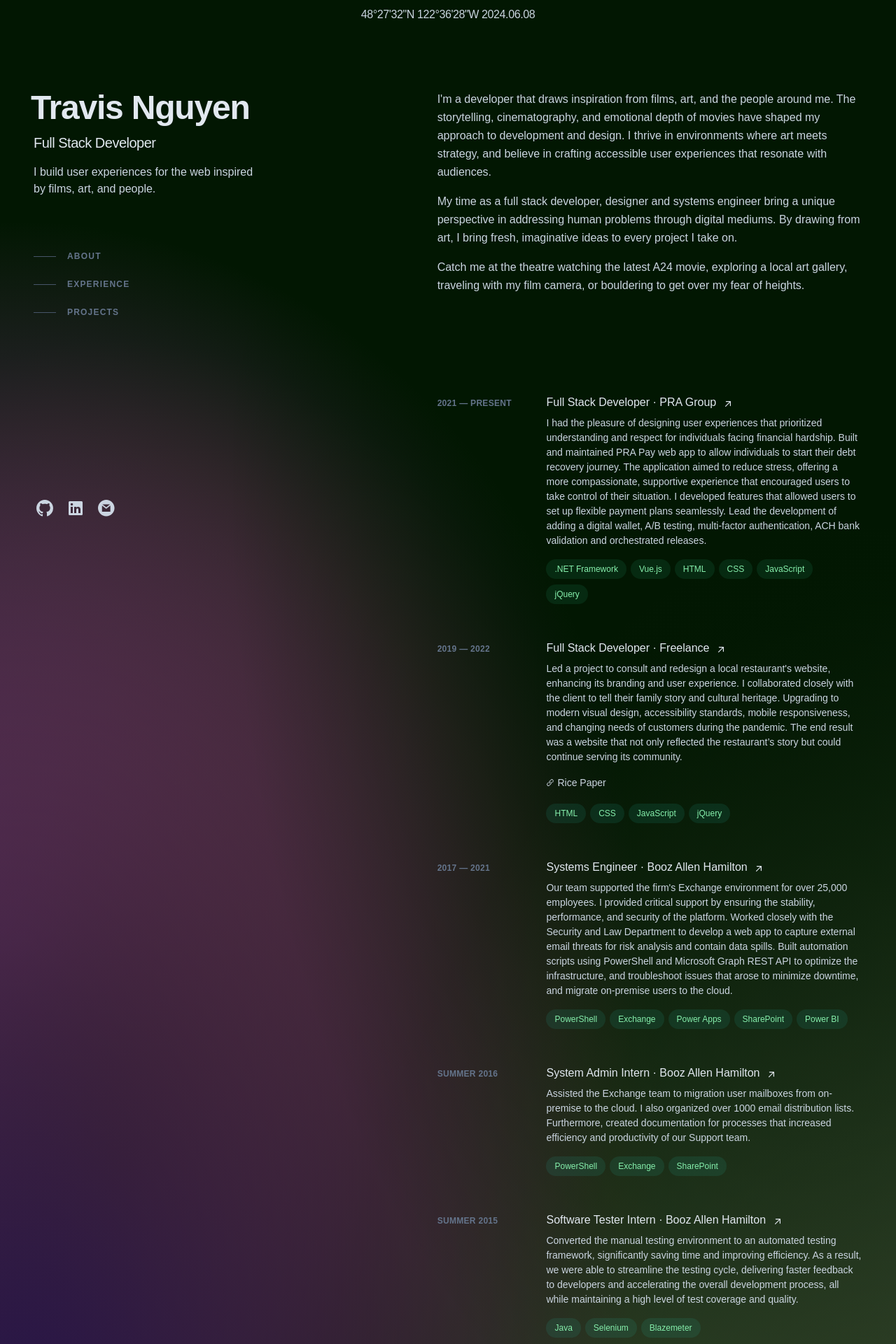
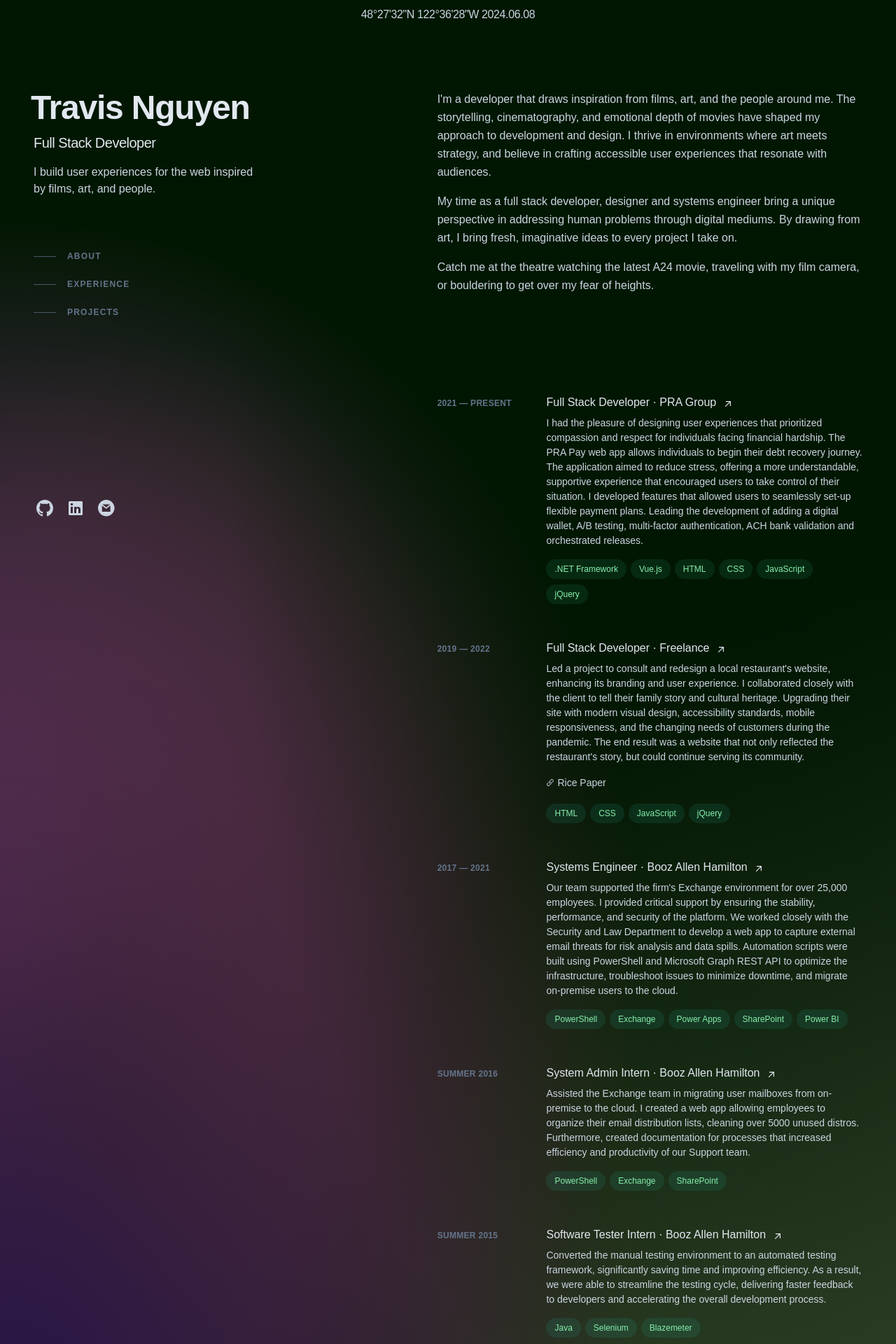
Before and after one commit to NguyenTrav/NguyenTrav-website, a SvelteKit app: page / in a window 1280 px wide. Shown: the top 1920 px of the page at 70% size. Built offline with nearby package versions, Linux system fonts and the light colour scheme; a web font is replaced by a local one.

Commit message:
updated language

```diff
--- a/src/components/About.svelte
+++ b/src/components/About.svelte
@@ -12,7 +12,7 @@
           By drawing from art, I bring fresh, imaginative ideas to every project I take on.
        </p>
        <p class="mb-4">
-          Catch me at the theatre watching the latest A24 movie, exploring a local art gallery, traveling with my film camera, or bouldering to get over my fear of heights.
+          Catch me at the theatre watching the latest A24 movie, traveling with my film camera, or bouldering to get over my fear of heights.
        </p>
     </div>
  </section>
--- a/src/components/Experience.svelte
+++ b/src/components/Experience.svelte
@@ -27,8 +27,8 @@
                          </a>
                       </h3>
                       <p class="mt-2 text-sm leading-normal">
-                         I had the pleasure of designing user experiences that prioritized understanding and respect for individuals facing financial hardship. Built and maintained PRA Pay web app to allow individuals to start their debt recovery journey. The application aimed to reduce stress, offering a more compassionate, supportive experience that encouraged users to take control of their situation. I developed features that allowed users to set up flexible payment plans seamlessly. Lead the development of adding a digital wallet, A/B testing, multi-factor authentication, ACH bank validation and orchestrated releases.
-                      </p>
+                        I had the pleasure of designing user experiences that prioritized compassion and respect for individuals facing financial hardship. The PRA Pay web app allows individuals to begin their debt recovery journey. The application aimed to reduce stress, offering a more understandable, supportive experience that encouraged users to take control of their situation. I developed features that allowed users to seamlessly set-up flexible payment plans. Leading the development of adding a digital wallet, A/B testing, multi-factor authentication, ACH bank validation and orchestrated releases.
+                     </p>
                       <ul class="mt-2 flex flex-wrap" aria-label="Technologies used">
                          <li class="mr-1.5 mt-2">
                             <div class="flex items-center rounded-full bg-emerald-400/10 px-3 py-1 text-xs font-medium leading-5 text-green-300">.NET Framework</div>
@@ -71,8 +71,7 @@
                       </a>
                    </h3>
                    <p class="mt-2 text-sm leading-normal">
-                      Led a project to consult and redesign a local restaurant's website, enhancing its branding and user experience. I collaborated closely with the client to tell their family story and cultural heritage. Upgrading to modern visual design, accessibility standards, mobile responsiveness, and changing needs of customers during the pandemic. The end result was a website that not only reflected the restaurant’s story but could continue serving its community.
-                   </p>
+                     Led a project to consult and redesign a local restaurant's website, enhancing its branding and user experience. I collaborated closely with the client to tell their family story and cultural heritage. Upgrading their site with modern visual design, accessibility standards, mobile responsiveness, and the changing needs of customers during the pandemic. The end result was a website that not only reflected the restaurant's story, but could continue serving its community.                   </p>
                    <ul class="mt-2 flex flex-wrap" aria-label="Related links">
                       <li class="mr-4">
                          <a class="relative mt-2 inline-flex items-center text-sm font-medium text-slate-300 hover:text-green-300 focus-visible:text-green-300" href="https://ricepaper-tasteofvietnam.com/" target="_blank" rel="noreferrer noopener" aria-label="Rice Paper (opens in a new tab)">
@@ -120,8 +119,7 @@
                       </a>
                    </h3>
                    <p class="mt-2 text-sm leading-normal">
-                      Our team supported the firm's Exchange environment for over 25,000 employees. I provided critical support by ensuring the stability, performance, and security of the platform. Worked closely with the Security and Law Department to develop a web app to capture external email threats for risk analysis and contain data spills. Built automation scripts using PowerShell and Microsoft Graph REST API to optimize the infrastructure, and troubleshoot issues that arose to minimize downtime, and migrate on-premise users to the cloud.                                    </p>
-                   <ul class="mt-2 flex flex-wrap" aria-label="Technologies used">
+                     Our team supported the firm's Exchange environment for over 25,000 employees. I provided critical support by ensuring the stability, performance, and security of the platform. We worked closely with the Security and Law Department to develop a web app to capture external email threats for risk analysis and data spills. Automation scripts were built using PowerShell and Microsoft Graph REST API to optimize the infrastructure, troubleshoot issues to minimize downtime, and migrate on-premise users to the cloud.                   <ul class="mt-2 flex flex-wrap" aria-label="Technologies used">
                       <li class="mr-1.5 mt-2">
                          <div class="flex items-center rounded-full bg-teal-400/10 px-3 py-1 text-xs font-medium leading-5 text-green-300">PowerShell</div>
                       </li>
@@ -160,8 +158,7 @@
                       </a>
                    </h3>
                    <p class="mt-2 text-sm leading-normal">
-                      Assisted the Exchange team to migration user mailboxes from on-premise to the cloud. I also organized over 1000 email distribution lists. Furthermore, created documentation for processes that increased efficiency and productivity of our Support team.
-                   </p>
+                     Assisted the Exchange team in migrating user mailboxes from on-premise to the cloud. I created a web app allowing employees to organize their email distribution lists, cleaning over 5000 unused distros. Furthermore, created documentation for processes that increased efficiency and productivity of our Support team.                   </p>
                    <ul class="mt-2 flex flex-wrap" aria-label="Technologies used">
                       <li class="mr-1.5 mt-2">
                          <div class="flex items-center rounded-full bg-teal-400/10 px-3 py-1 text-xs font-medium leading-5 text-green-300">PowerShell</div>
@@ -195,8 +192,7 @@
                       </a>
                    </h3>
                    <p class="mt-2 text-sm leading-normal">
-                      Converted the manual testing environment to an automated testing framework, significantly saving time and improving efficiency. As a result, we were able to streamline the testing cycle, delivering faster feedback to developers and accelerating the overall development process, all while maintaining a high level of test coverage and quality.                                    </p>
-                   <ul class="mt-2 flex flex-wrap" aria-label="Technologies used">
+                     Converted the manual testing environment to an automated testing framework, significantly saving time and improving efficiency. As a result, we were able to streamline the testing cycle, delivering faster feedback to developers and accelerating the overall development process.                    <ul class="mt-2 flex flex-wrap" aria-label="Technologies used">
                       <li class="mr-1.5 mt-2">
                          <div class="flex items-center rounded-full bg-teal-400/10 px-3 py-1 text-xs font-medium leading-5 text-green-300 ">Java</div>
                       </li>
```
